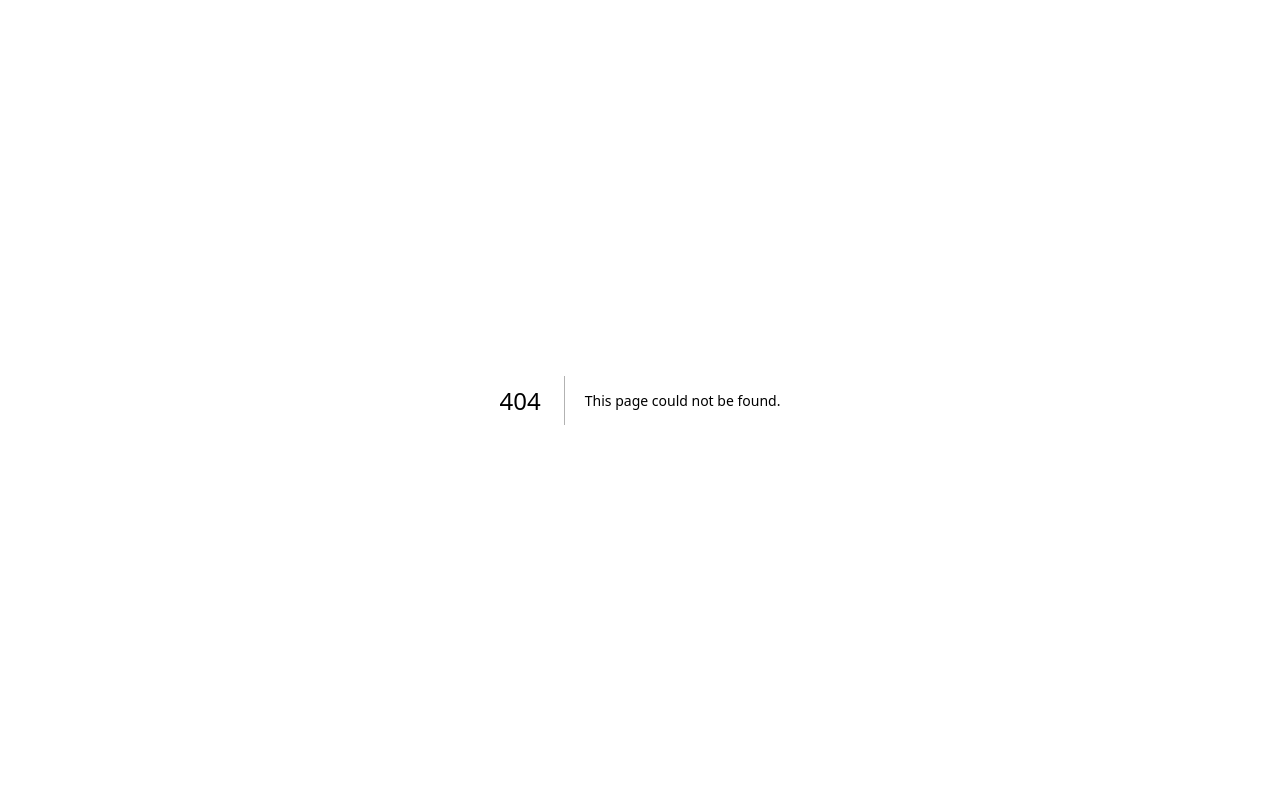
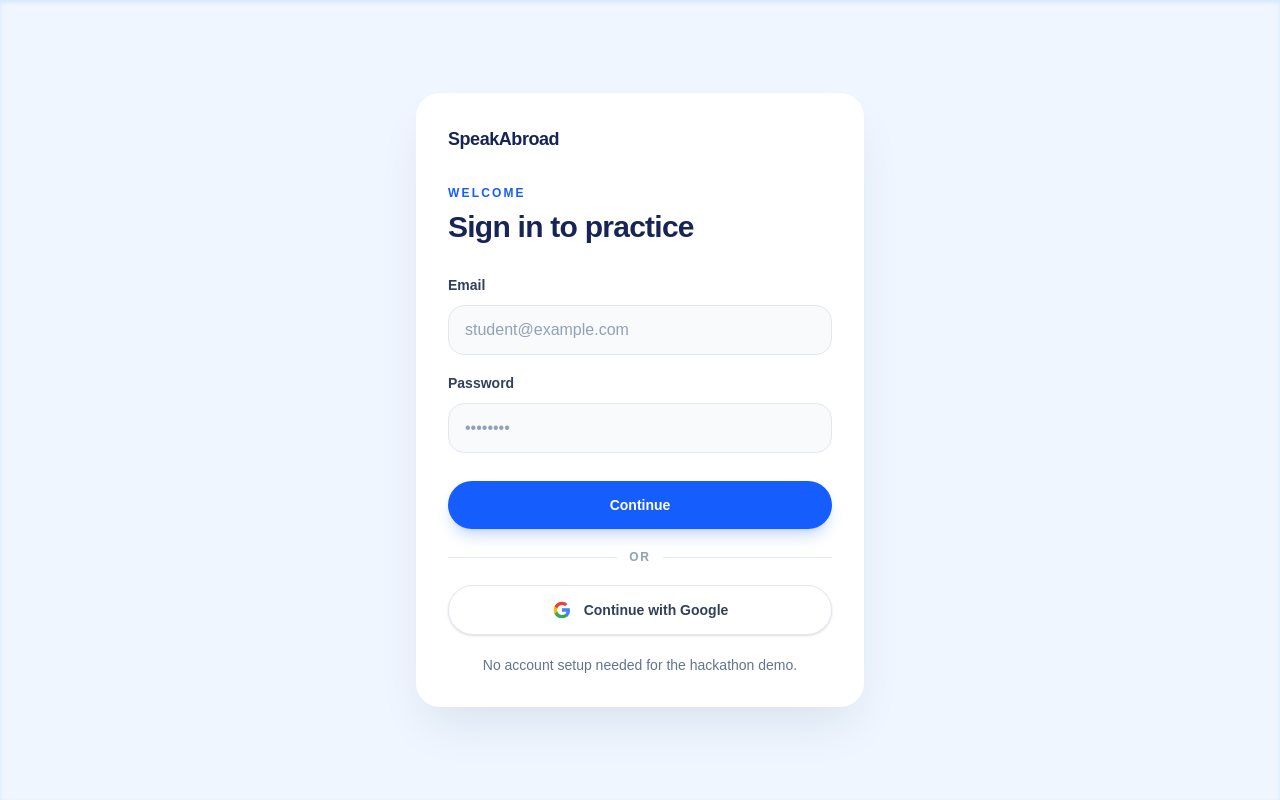
Before and after one commit to Wade-Owo/Speak-Abroad, a Next.js app: page /login in a window 1280 px wide. Before the commit this address had no page. Built offline with nearby package versions, Linux system fonts and the light colour scheme.

Commit message:
Login page + logout button

```diff
--- a/app/components/Navbar.tsx
+++ b/app/components/Navbar.tsx
@@ -1,6 +1,11 @@
+"use client";
+
 import Link from "next/link";
+import { useState } from "react";
 
 export function Navbar() {
+  const [isMenuOpen, setIsMenuOpen] = useState(false);
+
   return (
     <header className="border-b border-slate-200/80 bg-white/80 backdrop-blur">
       <div className="mx-auto flex h-16 w-full max-w-7xl items-center justify-between px-5 sm:px-8">
@@ -10,8 +15,28 @@ export function Navbar() {
         >
           SpeakAbroad
         </Link>
-        <div className="flex h-10 w-10 items-center justify-center rounded-full border border-blue-100 bg-blue-50 text-sm font-semibold text-blue-800 shadow-sm">
-          WA
+        <div className="relative">
+          <button
+            type="button"
+            onClick={() => setIsMenuOpen((current) => !current)}
+            aria-expanded={isMenuOpen}
+            aria-label="Open profile menu"
+            className="flex h-10 w-10 items-center justify-center rounded-full border border-blue-100 bg-blue-50 text-sm font-semibold text-blue-800 shadow-sm transition hover:bg-blue-100"
+          >
+            WA
+          </button>
+
+          {isMenuOpen ? (
+            <div className="absolute right-0 top-11 z-50 w-36 rounded-2xl border border-slate-200 bg-white p-2 shadow-xl shadow-blue-950/10">
+              <Link
+                href="/"
+                onClick={() => setIsMenuOpen(false)}
+                className="block rounded-xl px-3 py-2 text-sm font-bold text-slate-600 transition hover:bg-slate-50 hover:text-blue-700"
+              >
+                Log out
+              </Link>
+            </div>
+          ) : null}
         </div>
       </div>
     </header>
--- /dev/null
+++ b/app/login/page.tsx
@@ -0,0 +1,99 @@
+import Link from "next/link";
+
+export default function LoginPage() {
+  return (
+    <main className="flex min-h-screen items-center justify-center bg-blue-50 px-5 py-10 text-blue-950 shadow-inner shadow-blue-200/60">
+      <section className="w-full max-w-md rounded-3xl bg-white p-6 shadow-2xl shadow-blue-950/10 sm:p-8">
+        <Link
+          href="/"
+          className="text-lg font-black tracking-tight text-blue-950"
+        >
+          SpeakAbroad
+        </Link>
+
+        <div className="mt-8">
+          <p className="text-xs font-bold uppercase tracking-[0.18em] text-blue-600">
+            Welcome
+          </p>
+          <h1 className="mt-2 text-3xl font-black tracking-tight text-blue-950">
+            Sign in to practice
+          </h1>
+        </div>
+
+        <div className="mt-7 space-y-4">
+          <label className="block">
+            <span className="text-sm font-bold text-slate-700">Email</span>
+            <input
+              type="email"
+              placeholder="student@example.com"
+              className="mt-2 w-full rounded-2xl border border-slate-200 bg-slate-50 px-4 py-3 text-blue-950 outline-none transition placeholder:text-slate-400 focus:border-blue-300 focus:bg-white focus:ring-4 focus:ring-blue-100"
+            />
+          </label>
+
+          <label className="block">
+            <span className="text-sm font-bold text-slate-700">Password</span>
+            <input
+              type="password"
+              placeholder="••••••••"
+              className="mt-2 w-full rounded-2xl border border-slate-200 bg-slate-50 px-4 py-3 text-blue-950 outline-none transition placeholder:text-slate-400 focus:border-blue-300 focus:bg-white focus:ring-4 focus:ring-blue-100"
+            />
+          </label>
+        </div>
+
+        <Link
+          href="/home"
+          className="mt-7 flex w-full items-center justify-center rounded-full bg-blue-600 px-6 py-3.5 text-sm font-bold text-white shadow-lg shadow-blue-600/20 transition hover:-translate-y-0.5 hover:bg-blue-700"
+        >
+          Continue
+        </Link>
+
+        <div className="mt-5 flex items-center gap-3">
+          <span className="h-px flex-1 bg-slate-200" />
+          <span className="text-xs font-bold uppercase tracking-[0.14em] text-slate-400">
+            or
+          </span>
+          <span className="h-px flex-1 bg-slate-200" />
+        </div>
+
+        <Link
+          href="/home"
+          className="mt-5 flex w-full items-center justify-center gap-3 rounded-full border border-slate-200 bg-white px-6 py-3.5 text-sm font-bold text-slate-700 shadow-sm transition hover:-translate-y-0.5 hover:bg-slate-50"
+        >
+          <GoogleIcon />
+          Continue with Google
+        </Link>
+
+        <p className="mt-5 text-center text-sm text-slate-500">
+          No account setup needed for the hackathon demo.
+        </p>
+      </section>
+    </main>
+  );
+}
+
+function GoogleIcon() {
+  return (
+    <svg
+      aria-hidden="true"
+      className="h-5 w-5"
+      viewBox="0 0 24 24"
+    >
+      <path
+        fill="#4285F4"
+        d="M21.6 12.2c0-.8-.1-1.5-.2-2.2H12v4.2h5.4a4.6 4.6 0 0 1-2 3v2.5h3.2c1.9-1.7 3-4.2 3-7.5Z"
+      />
+      <path
+        fill="#34A853"
+        d="M12 22c2.7 0 5-0.9 6.6-2.4l-3.2-2.5c-.9.6-2 .9-3.4.9a6 6 0 0 1-5.6-4.1H3.1v2.6A10 10 0 0 0 12 22Z"
+      />
+      <path
+        fill="#FBBC05"
+        d="M6.4 13.9a6 6 0 0 1 0-3.8V7.5H3.1a10 10 0 0 0 0 9l3.3-2.6Z"
+      />
+      <path
+        fill="#EA4335"
+        d="M12 6c1.5 0 2.8.5 3.8 1.5l2.8-2.8A9.5 9.5 0 0 0 12 2 10 10 0 0 0 3.1 7.5l3.3 2.6A6 6 0 0 1 12 6Z"
+      />
+    </svg>
+  );
+}
--- a/app/page.tsx
+++ b/app/page.tsx
@@ -44,7 +44,7 @@ export default function Home() {
 
         <div className="mt-8 flex flex-col items-center">
           <Link
-            href="/home"
+            href="/login"
             className="rounded-full bg-blue-600 px-8 py-4 text-base font-bold text-white shadow-xl shadow-blue-600/25 transition hover:-translate-y-0.5 hover:bg-blue-700"
           >
             Get Started
```
